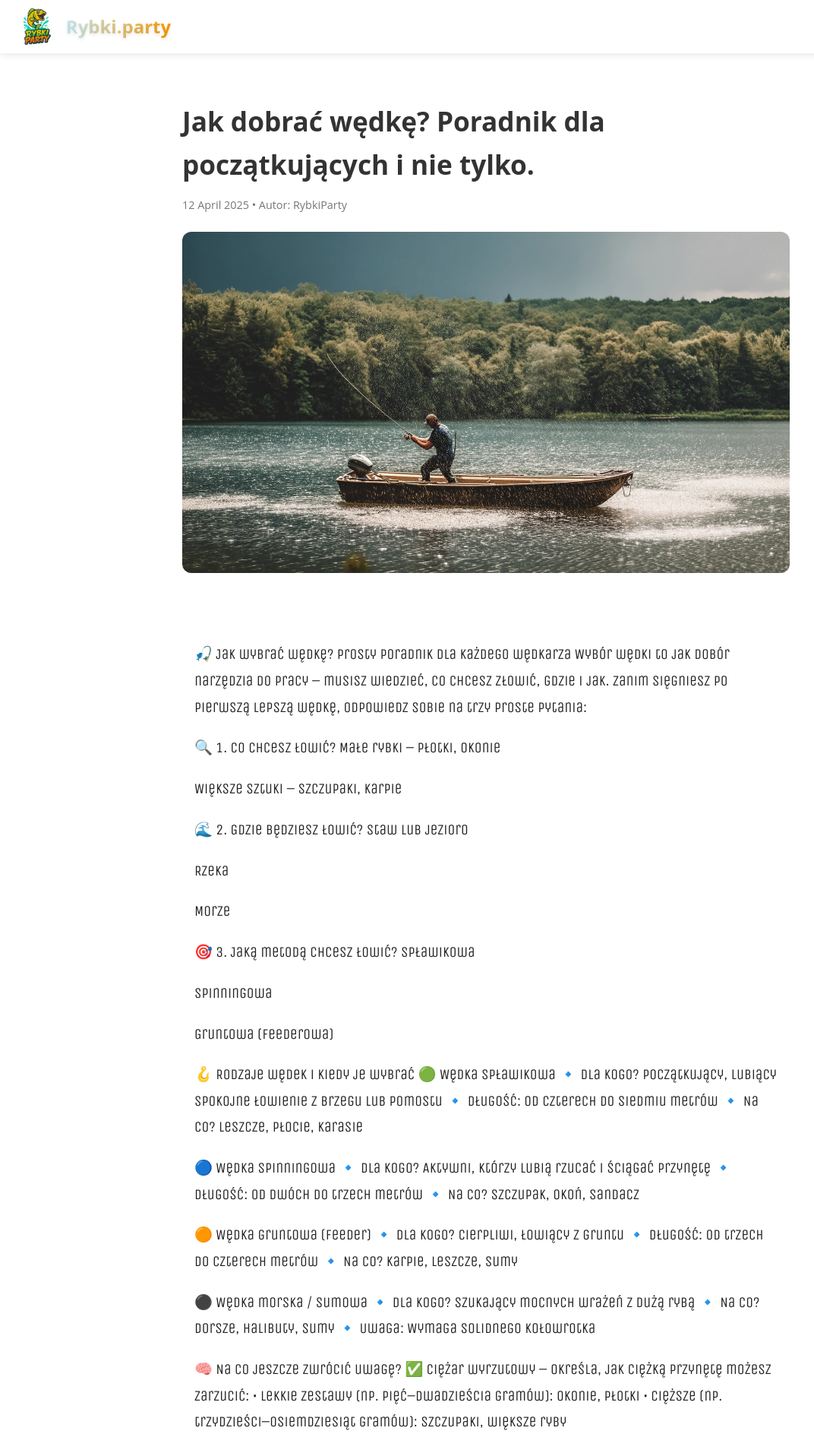
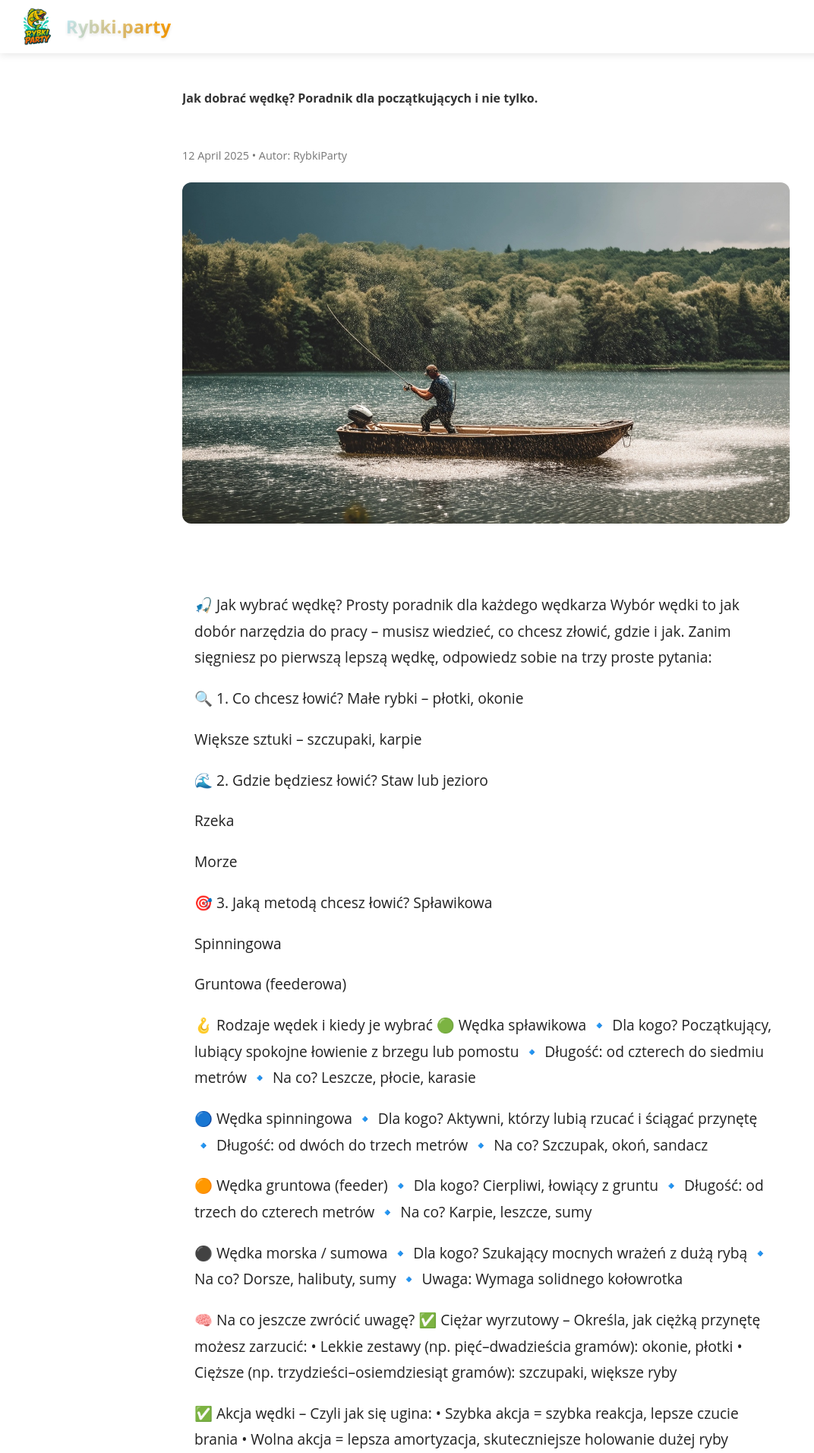
Before and after one commit to hikesilent/rybkiparty, a Jekyll site: the page built from _posts/2025-04-13-jak-dobrać-wędkę-poradnik-dla-początkujących-i-nie-tylko.md, in a window 1280 px wide. Shown: the top 1912 px of the page at 76% size, without its empty margins (0-1072 px from the left). Built offline with Jekyll 4.4.1, drawn with Linux system fonts in a browser that asks for light colours; some web fonts are replaced.

Commit message:
Add files via upload

```diff
--- a/_layouts/post.html
+++ b/_layouts/post.html
@@ -78,7 +78,6 @@
   max-width: 800px;
   margin: 0 auto;
   padding: 2rem 1rem;
-  font-family: 'Unica One', 'Segoe UI', sans-serif;
   font-size: 1.2rem;
   line-height: 1.8;
   color: #222;
@@ -142,15 +141,12 @@
   {{ content }}
 </article>
 
+{% include posts-section.html
+   title="zobacz też"
+   category=page.category
+   limit=6
+%}
 
-            {% if page.tags %}
-                <footer class="post-tags">
-                    <strong>Tagi:</strong>
-                    {% for tag in page.tags %}
-                        <a href="{{ '/tag/' | append: tag | relative_url }}">#{{ tag }}</a>{% unless forloop.last %}, {% endunless %}
-                    {% endfor %}
-                </footer>
-            {% endif %}
         </article>
     </main>
 
```
